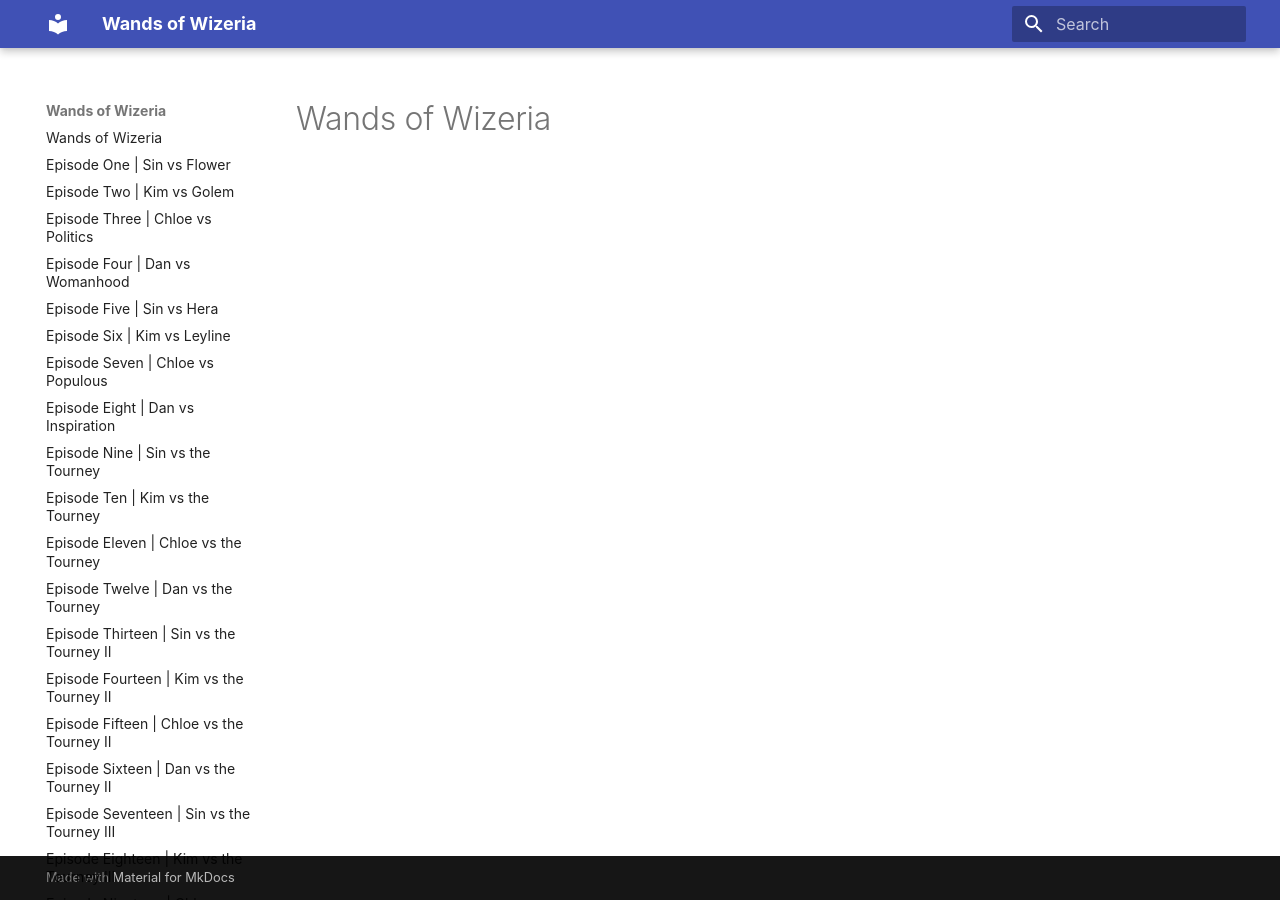
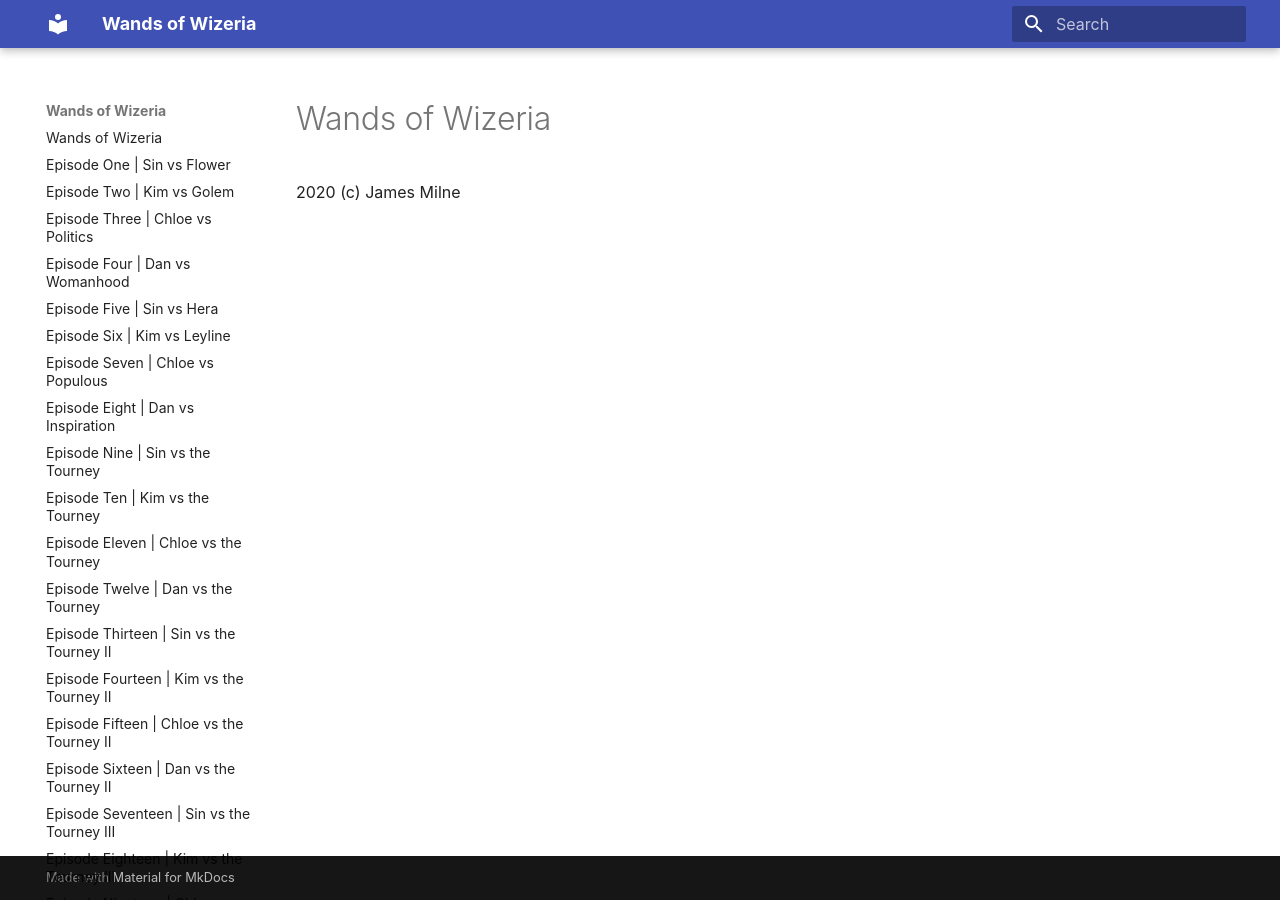
Before and after one commit to shakna-israel/wandsofwizeria, an MkDocs documentation site: the page built from docs/00000.md, in a window 1280 px wide. Built offline with MkDocs 1.6.1 and Material for MkDocs 9.7.7, drawn with Linux system fonts in a browser that asks for light colours.

Commit message:
Automatic: 57665 WC

```diff
--- a/docs/00000.md
+++ b/docs/00000.md
@@ -1 +1,3 @@
 # Wands of Wizeria
+
+2020 (c) James Milne
--- a/mkdocs.yml
+++ b/mkdocs.yml
@@ -44,3 +44,4 @@ nav:
   - Episode Thirty Five | Chloe vs Zuzu: 00350.md
   - Episode Thirty Six | Dan vs Sin: 00360.md
   - Episode Thirty Seven | Sin vs Boredom II: 00370.md
+  - Wands of Wizeria: 00000.md
```
Also changed, not shown: docs/index.md (+1 -0 lines).
